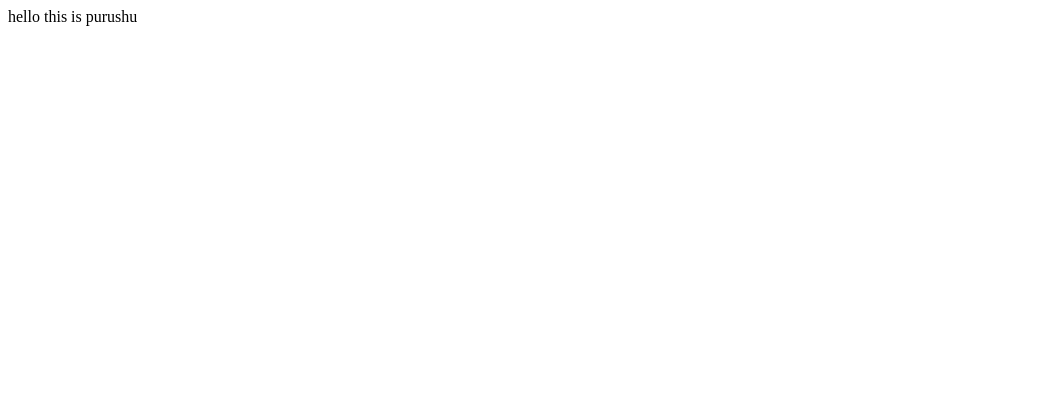
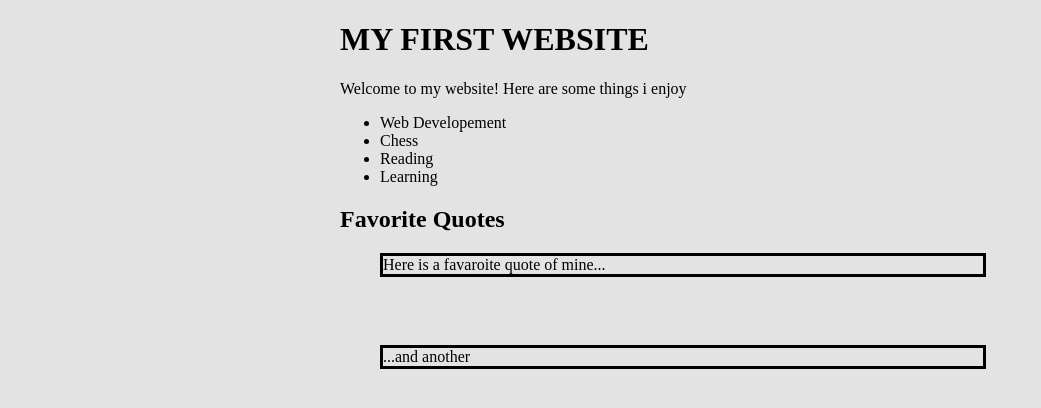
Before and after one commit to Purushottam87/first, a plain HTML site: page index.html in a window 1280 px wide. Shown: the whole page, without its empty margins (0-1041 px from the left). Drawn offline with Linux system fonts and the light colour scheme.

Commit message:
first commit

```diff
--- /dev/null
+++ b/csssheet.css
@@ -0,0 +1,10 @@
+blockquote{
+ width: 600px;
+border-style:solid;
+
+ }
+ div{
+  width: 600px;
+  margin: auto;
+
+ }
--- a/index.html
+++ b/index.html
@@ -1,7 +1,27 @@
-<html>
-<head>
-</head>
-<body>
-hello this is purushu
-</body>
+<!doctype html>
+ <html>
+   <head>
+       <title>index.html</title>
+    <link rel="stylesheet" href="csssheet.css" />
+     </head>
+<body bgcolor=#e3e3e3>
+<div>
+  <h1>MY FIRST WEBSITE</h1>
+    <p>Welcome to my website! Here are some things i enjoy</p>
+      <ul>
+      <li>Web Developement</li>
+    <li>Chess</li>
+   <li>Reading</li>
+  <li>Learning</li>
+  </ul>
+     <h2>Favorite Quotes</h2>
+          <blockquote>
+         Here is a favaroite quote of mine...
+
+    </blockquote><br><br>
+    <blockquote>
+    ...and another
+    </blockquote>
+    </div>
+   </body>
 </html>
```
